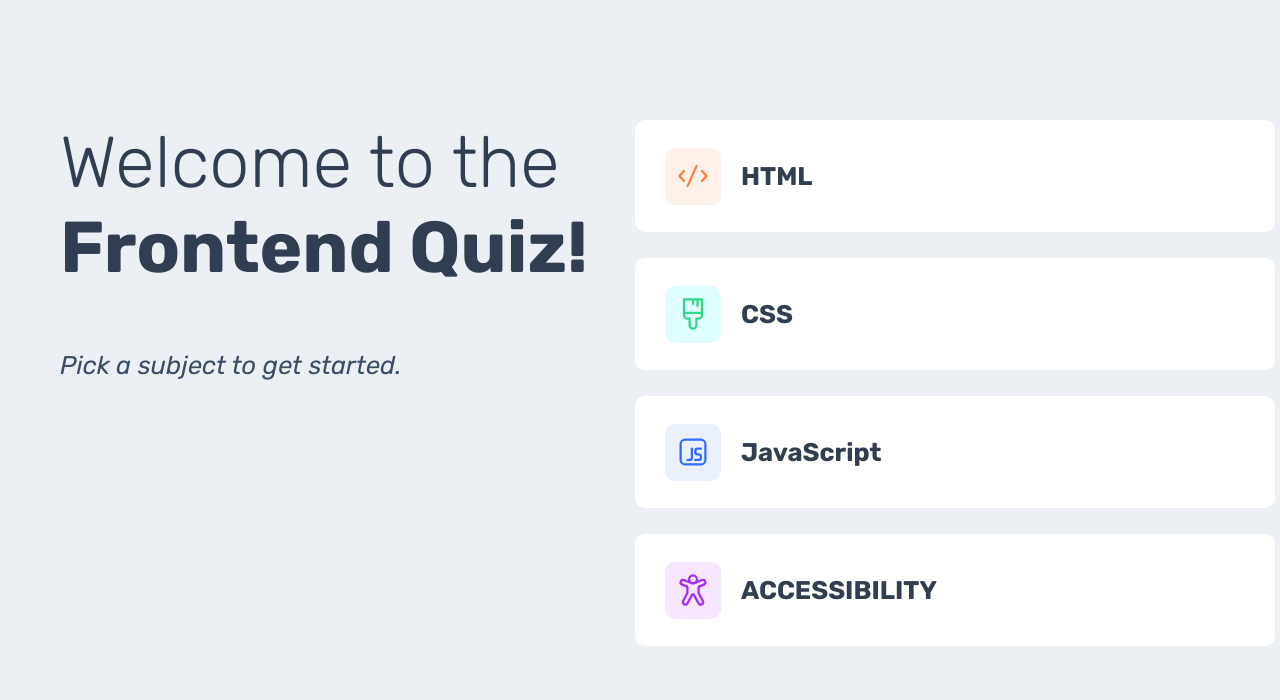
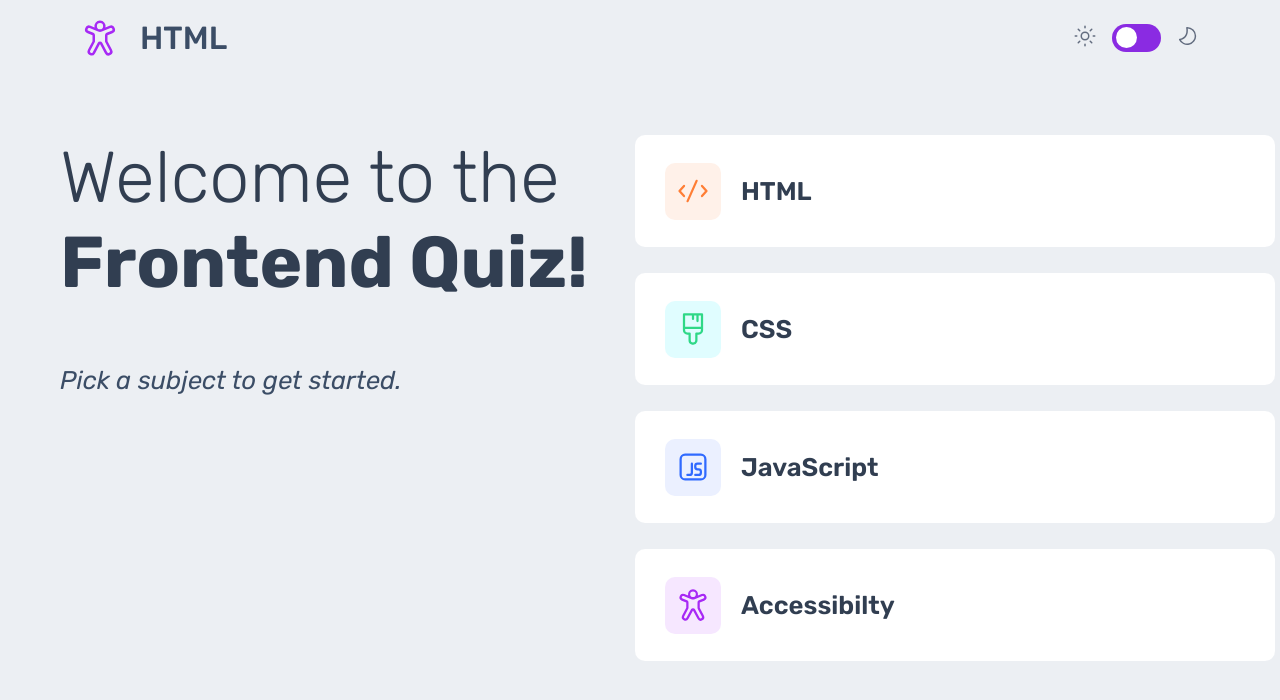
Before and after one commit to Oluwaz/Quiz-App, a React (Create React App) app: page / in a window 1280 px wide. Shown: the top 700 px of the page. Built offline with nearby package versions, Linux system fonts and the light colour scheme.

Commit message:
Completed Nav-bar

```diff
--- a/src/App.js
+++ b/src/App.js
@@ -3,6 +3,7 @@ import { BrowserRouter as Router, Route, Routes, BrowserRouter } from 'react-rou
 import Welcome from './components/welcomepage/welcome';
 import Question from './components/Question';
 import Score from './components/Score';
+
 
 const App = () => {
     return (
@@ -10,8 +11,6 @@ const App = () => {
             <Route path='/' element={<Welcome/>} />
             <Route path='/questions' element={<Question/>} />
             <Route path='/score' element={<Score/>} />
-
-
         </Routes>
     );
 };
--- /dev/null
+++ b/src/components/Navbar.css
@@ -0,0 +1,54 @@
+.nav-container {
+    margin: 0px;
+    box-sizing: border-box;
+    height: 75px;
+    display: flex;
+    align-items: center;
+    justify-content: space-between;
+
+}
+.subject-image {
+    margin-left: 80px;
+    font-size: 2rem;
+    font-weight: 500;
+    display: flex;
+    align-items: center;
+    color: #3b4d66;
+
+}
+.subject-image img{
+
+}
+.subject-image span{
+    margin-left: 20px;
+}
+
+.other-side {
+    display: flex;
+    flex-direction: row;
+    margin-right: 80px;
+}
+.light {
+    margin-right: 15px ;
+}
+.dark {
+    margin-left: 15px;
+}
+
+.toggle-bar {
+    background-color: blueviolet;
+    width: 49px;
+    height: 28px;
+    border-radius: 30px;
+    position: relative;
+}
+.toggle-ball {
+    background-color: white;
+    width: 21px;
+    height: 21px;
+    position: absolute;
+    border-radius: 200px;
+    top: 3.5px;
+    left: 4px;
+    bottom: 20px;
+}
--- a/src/components/Navbar.jsx
+++ b/src/components/Navbar.jsx
@@ -0,0 +1,27 @@
+import React from 'react';
+import "./Navbar.css" ;
+import htmlicon4 from "../starter-code/assets/images/icon-accessibility.svg";
+import light from  "../starter-code/assets/images/icon-sun-dark.svg";
+import dark from  "../starter-code/assets/images/icon-moon-dark.svg";
+
+
+const Navbar = () => {
+  return (
+    <nav className='nav-container'>
+          <div className='subject-image'>
+            <img src={htmlicon4} alt="image" /><span>HTML</span></div>
+
+          <div className='other-side'>
+            <div className='light'> <img src={light} alt="" /></div>
+            <div className='toggle-bar'>
+              <div className="toggle-ball">
+
+              </div>
+            </div>
+            <div className="dark"><img src={dark} alt="" /></div>
+          </div>
+    </nav>
+  )
+}
+
+export default Navbar
--- a/src/components/Question.css
+++ b/src/components/Question.css
@@ -13,7 +13,7 @@ body{
     flex-direction: row;
     position: relative;
     left: 90px;
-    top: 100px;
+    top: 30px;
 }
 .initial {
     width: 50%;
@@ -28,9 +28,11 @@ body{
     font-style: italic;
 }
 .question-text {
-    color: #3b4d66;
+    color: #2d394b;
     height: 30vh;
     font-size: 2.3rem;
+    font-weight: 600;
+    font-style: normal
 }
 
 .letter {
@@ -55,7 +57,7 @@ li:hover .letter {
     display: flex;
     align-items: center;
     height: 100px;
-    width: 450px;
+    width: 465px;
     padding-left: 15px;
     color: #313e51;
     background-color: white;
--- a/src/components/Question.jsx
+++ b/src/components/Question.jsx
@@ -3,6 +3,7 @@ import { useState } from "react";
 import data from "../starter-code/data.json";
 import "./Question.css";
 import { Link } from "react-router-dom";
+import Navbar from "./Navbar";
 
 
 function Question() {
@@ -15,6 +16,9 @@ function Question() {
   const [currentQuestion, setCurrentQuestion] = useState(0);
 
   return (
+    <section>
+       <Navbar/>
+
     <div className="container">
       <div className="initial">
         <div className="question-count">
@@ -42,6 +46,8 @@ function Question() {
             <button id="nextQuestion">Submit</button>
         </div>
     </div>
+    </section>
+
   );
 }
 export default Question;
--- a/src/components/Score.css
+++ b/src/components/Score.css
@@ -3,7 +3,7 @@
     flex-direction: row;
     position: relative;
     left: 70px;
-    top: 130px;
+    top: 30px;
 }
 
 .statement-div {
--- a/src/components/Score.jsx
+++ b/src/components/Score.jsx
@@ -1,5 +1,6 @@
 import React from "react";
 import "./Score.css";
+import Navbar from "./Navbar";
 
 
 
@@ -7,7 +8,10 @@ import "./Score.css";
 function Score() {
 
   return (
-    <section className="outer">
+    <section >
+      <Navbar/>
+      <div className="outer">
+
       <div className="statement-div">
       <h2 >
         Quiz completed <br />
@@ -32,6 +36,8 @@ function Score() {
 
         <button id="nextQuestion">Play Again</button>
       </div>
+      </div>
+
     </section>
   );
 };
--- a/src/components/welcomepage/welcome.css
+++ b/src/components/welcomepage/welcome.css
@@ -6,7 +6,7 @@ body {
   font-size: medium;
 }
 .Welcome {
-  padding: 60px;
+  padding: 0px 60px;
   display: flex;
 }
 
@@ -46,7 +46,7 @@ body {
 .column-container a {
   text-decoration: none;
   padding-top: 10px;
-  font-weight: bolder;
+  font-weight: 600;
   padding-left: 50px;
   color: #313e51;
 }
--- a/src/components/welcomepage/welcome.jsx
+++ b/src/components/welcomepage/welcome.jsx
@@ -7,12 +7,17 @@ import htmlicon2 from "../../starter-code/assets/images/icon-css.svg";
 import htmlicon3 from "../../starter-code/assets/images/icon-js.svg";
 import htmlicon4 from "../../starter-code/assets/images/icon-accessibility.svg";
 import background from "../../starter-code/assets/images/pattern-background-desktop-light.svg";
-
+import Navbar from "../Navbar.jsx";
 
 
 const Welcome = () => {
   return (
-    <section className="Welcome">
+
+
+    <section >
+      <Navbar/>
+        <div className="Welcome">
+
       <div className="Initial">
         <h1 className="initial-h1">
           <span id="own">Welcome to the </span> <br /> Frontend Quiz!
@@ -50,10 +55,12 @@ const Welcome = () => {
             <div style={{ background: "#f6e7ff" }} className="img-div">
               <img className="img-out" src={htmlicon4} />
             </div>
-            ACCESSIBILITY
+            Accessibilty
           </div>
         </Link>
       </div>
+      </div>
+
     </section>
   );
 };
```
